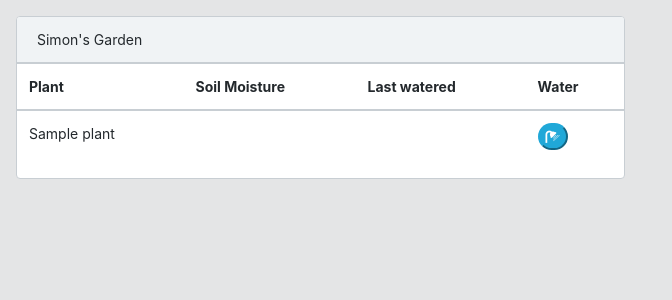
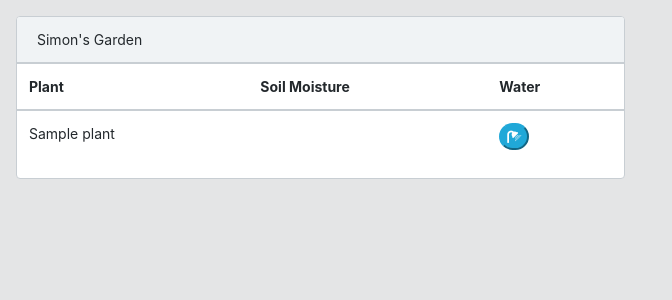
Before and after one commit to simonyjung/GardenMonitor, a Django app: page / in a window 1280 px wide. Shown: the top 300 px of the page, without its empty margins (0-672 px from the left). Run offline with Django 3.2, Linux system fonts and the light colour scheme; tables that the repository leaves empty hold one stand-in row (values such as "Sample post"); some libraries are stand-ins or nearby versions.

Commit message:
remove last watered

```diff
--- a/plants/templates/index.html
+++ b/plants/templates/index.html
@@ -15,14 +15,12 @@
           <thead>
             <th>Plant</th>
             <th>Soil Moisture</th>
-            <th>Last watered</th>
             <th>Water</th>
           </thead>
           <tbody>
             {% for plant in plants %}
             <tr>
               <td>{{ plant.name }}</td>
-              <td></td>
               <td></td>
               <td><button class="btn-pill btn-primary"><i class="fa fa-shower"></i></button></td>
             </tr>
```
